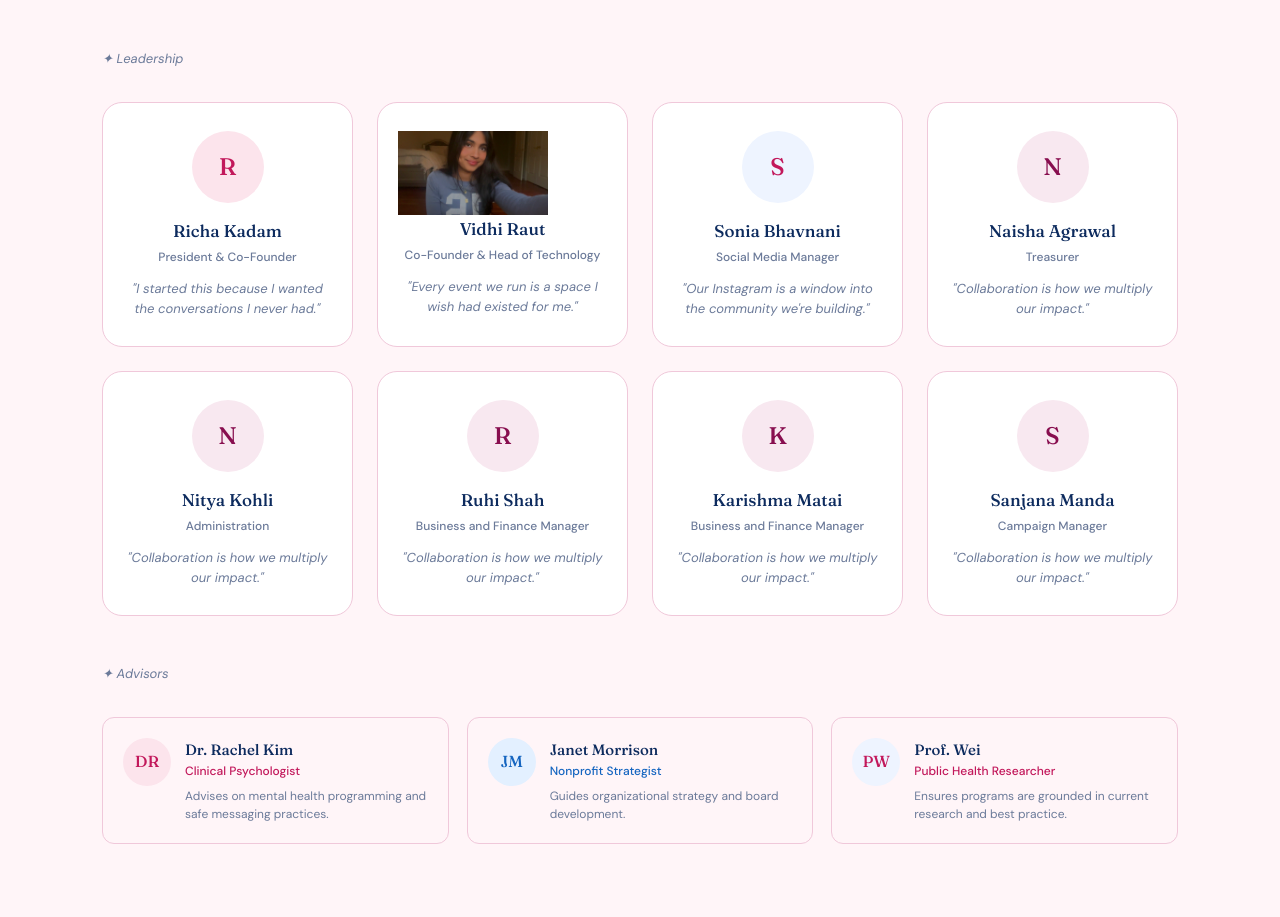
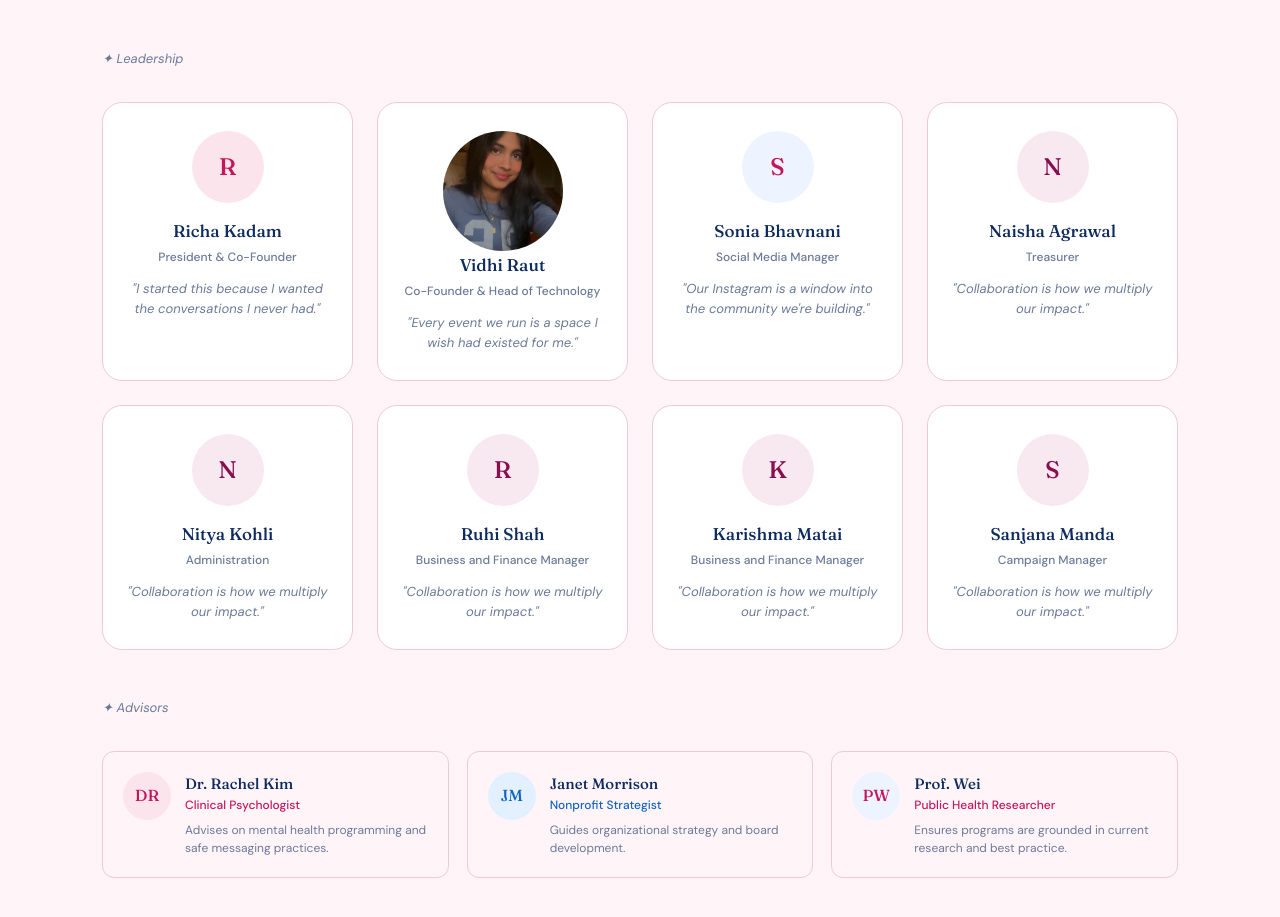
Before and after one commit to The-Open-Journal-Youth-Foundation/website, a plain HTML site: page index.html in a window 1280 px wide. Shown: the part 3983-4900 px from the top of the page. Drawn offline with Linux system fonts and the light colour scheme.

Commit message:
Modify image style for team member in index.html
Updated image styling for team member card.

```diff
--- a/index.html
+++ b/index.html
@@ -1103,7 +1103,7 @@
         <p class="quote">"I started this because I wanted the conversations I never had."</p>
       </div>
       <div class="team-card">
-        <img src="IMG_3031.jpeg" style="width:150px;">
+        <img src="IMG_3031.jpeg" style="width:120px; height:120px; border-radius:50%; object-fit:cover; display:block; margin:auto;">
         <h4>Vidhi Raut</h4>
         <p class="role">Co-Founder & Head of Technology</p>
         <p class="quote">"Every event we run is a space I wish had existed for me."</p>
```
